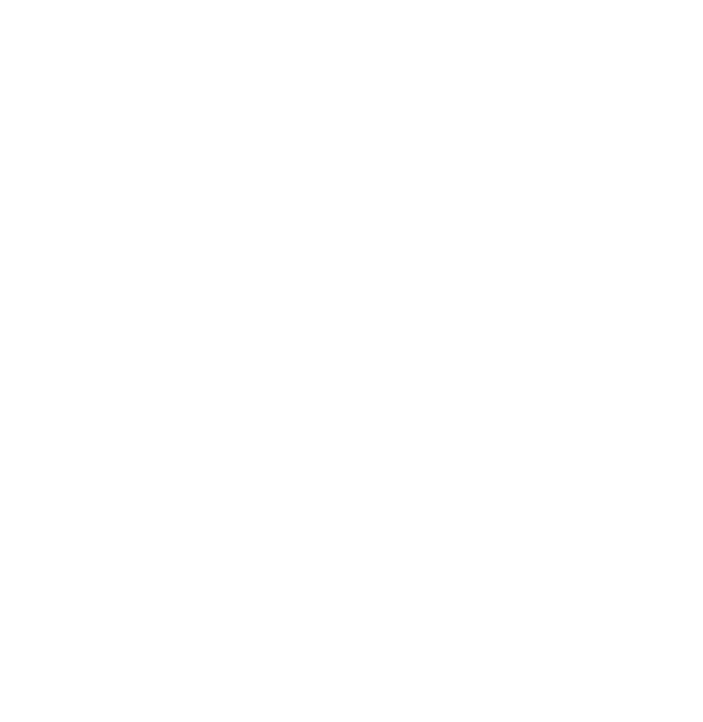
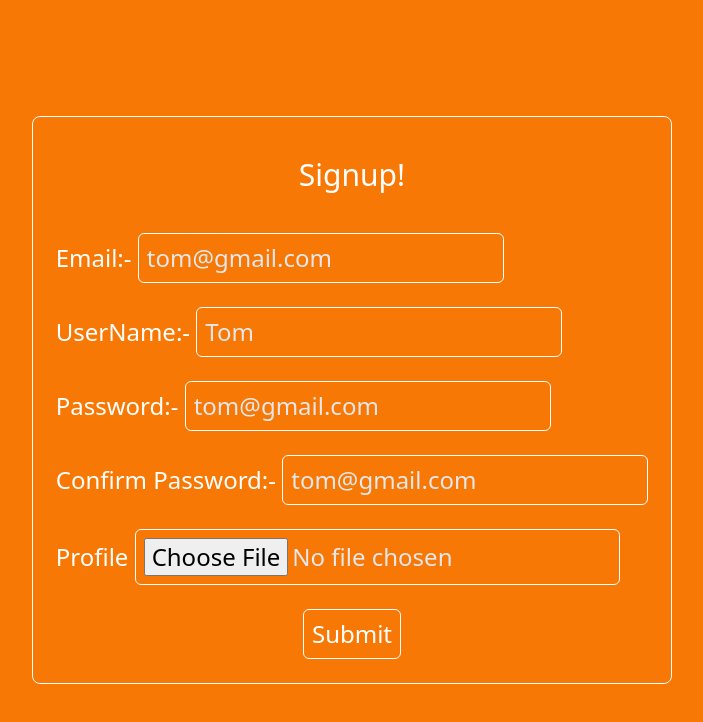
Before and after one commit to Ashimgautam356/blogsite, a React (Create React App) app in the folder frontend/: page /signup in a window 1280 px wide. Before the commit this address had no page. Shown: the top 722 px of the page, without its empty margins (288-991 px from the left). Built offline with nearby package versions, Linux system fonts and the light colour scheme.

Commit message:
signup UI done

```diff
--- a/frontend/src/App.jsx
+++ b/frontend/src/App.jsx
@@ -11,6 +11,8 @@
 import GearLayout from "./layouts/GearLayout";
 import SearchPg from "./pages/SearchPg";
 import Admin from "./pages/Admin";
+import Login from "./pages/Login";
+import Signup from "./pages/Signup";
 
 
 const App = () => {
@@ -29,7 +31,10 @@
               <Route path="/travel" element={<TravelPg></TravelPg>}></Route>
               <Route path="/news" element={<NewsPg></NewsPg>}></Route>
               <Route path="/search" element={<SearchPg></SearchPg>}></Route>
+
             </Route>
+              <Route path="/login" element={<Login></Login>}></Route>
+              <Route path="/signup" element={<Signup></Signup>}></Route>
               <Route path="/admin" element={<Admin></Admin>}></Route>
 
           </Routes>
--- a/frontend/src/components/Navigation.jsx
+++ b/frontend/src/components/Navigation.jsx
@@ -18,8 +18,8 @@
                 displayMenu && (
                     <div className='w-full h-screen flex flex-col items-center bg-mainbg absolute top-0 left-0 p-5'>
                         <div className='w-full h-10 flex flex-row justify-between items-center border-b border-white'>
-                            <div >
-                                <h1 className='text-3xl font-medium'>JOURNAL</h1>
+                            <div>
+                                <h1 className='text-3xl font-medium pl-10'>JOURNAL</h1>
                             </div>
                             <div className='text-2xl'>
                                 <button onClick={()=>{setDisplayMenu(false)}}>
@@ -62,7 +62,7 @@
             }
         </div>
            <Link to="/">
-            <h1>JOURNAL</h1>
+            <h1 className='ml-10'>JOURNAL</h1>
            </Link>
         </div>
         <div className='w-3/6 h-full sm:hidden'>
@@ -79,10 +79,10 @@
         {/* search */}
         <div className='flex flex-row justify-around md:w-1/4 items-center'>
             {
-                userStatus != true ? (
+                userStatus !== true ? (
                 <div>
-                    <Link className='p-2'>Login</Link>
-                    <Link className='p-2'>Signup</Link>
+                    <Link className='p-2' to='/login'>Login</Link>
+                    <Link className='p-2' to="/signup">Signup</Link>
                 </div>
                 ) :(
                     <div className='flex flex-row justify-around'>
--- /dev/null
+++ b/frontend/src/pages/Login.jsx
@@ -0,0 +1,9 @@
+import React from 'react'
+
+const Login = () => {
+  return (
+    <div className='bg-[rgb(247,120,4)]'>Login</div>
+  )
+}
+
+export default Login
--- /dev/null
+++ b/frontend/src/pages/Signup.jsx
@@ -0,0 +1,39 @@
+import React from 'react'
+
+const Signup = () => {
+  return (
+    <div className='bg-[rgb(247,120,4)] relative flex flex-row justify-center items-center w-full h-screen'>
+
+        <div className='flex flex-col w-2/4 relative items-center border border-white text-white text-2xl font-medium rounded-lg'>
+            <h1 className='text-white text-3xl font-medium text-center m-10'>Signup!</h1>
+            <form action="/signup" method='POST'>
+                <div className='mb-6'>
+                    <label htmlFor="email">Email:-   </label>
+                    <input type='email' className='focus:outline-none bg-[rgb(247,120,4)] border border-white rounded-md placeholder-gray-200 p-2 text-gray-200 font-light' placeholder='tom@gmail.com' required></input>
+                </div>
+                <div className='mb-6'>
+                    <label htmlFor="userName">UserName:-   </label>
+                    <input type='text' className='focus:outline-none bg-[rgb(247,120,4)] border border-white rounded-md placeholder-gray-200 p-2 text-gray-200 font-light' placeholder='Tom' required></input>
+                </div>
+                <div className='mb-6'>
+                    <label htmlFor="password">Password:-   </label>
+                    <input type='password' className='focus:outline-none bg-[rgb(247,120,4)] border border-white rounded-md placeholder-gray-200 p-2 text-gray-200 font-light' placeholder='tom@gmail.com' required></input>
+                </div>
+                <div className='mb-6'>
+                    <label htmlFor="confirmPassword">Confirm Password:-   </label>
+                    <input type='password' className='focus:outline-none bg-[rgb(247,120,4)] border border-white rounded-md placeholder-gray-200 p-2 text-gray-200 font-light' placeholder='tom@gmail.com' required></input>
+                </div>
+                <div className='mb-6'>
+                    <label htmlFor="confirmPassword">Profile  </label>
+                    <input type='file' className='focus:outline-none bg-[rgb(247,120,4)] border border-white rounded-md placeholder-gray-200 p-2 text-gray-200 font-light'></input>
+                </div>
+                <div className='mb-6 text-center'>
+                    <input type='submit' className='focus:outline-none bg-[rgb(247,120,4)] border border-white rounded-md p-2 cursor-pointer'></input>
+                </div>
+            </form>
+        </div>
+    </div>
+  )
+}
+
+export default Signup
```
